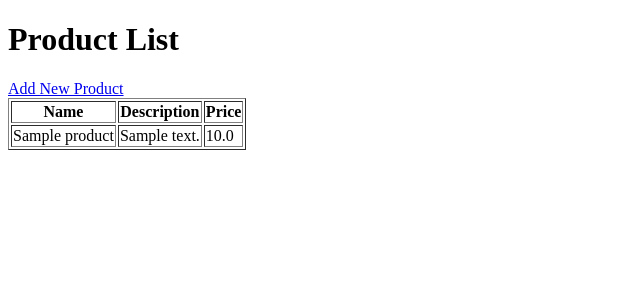
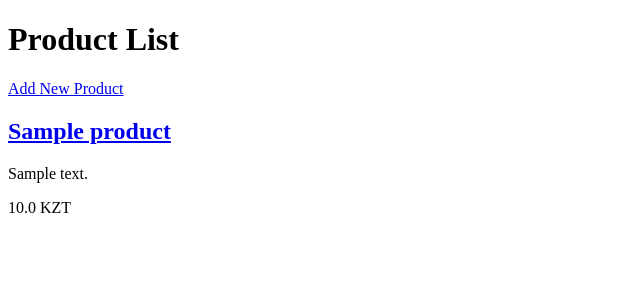
Before and after one commit to Summum-rambora/Militan_Shop, a Spring Boot app: page / in a window 1280 px wide. Shown: the top 300 px of the page, without its empty margins (0-640 px from the left). Run offline with Spring Boot 4, Linux system fonts and the light colour scheme; tables that the repository leaves empty hold one stand-in row (values such as "Sample post").

Commit message:
Add files via upload

```diff
--- a/src/main/java/com/example/militanshop/controllers/ProductController.java
+++ b/src/main/java/com/example/militanshop/controllers/ProductController.java
@@ -7,6 +7,7 @@ import org.springframework.beans.factory.annotation.Autowired;
 import org.springframework.stereotype.Controller;
 import org.springframework.ui.Model;
 import org.springframework.web.bind.annotation.GetMapping;
+import org.springframework.web.bind.annotation.PathVariable;
 import org.springframework.web.bind.annotation.PostMapping;
 
 @Controller
@@ -37,4 +38,13 @@ public class ProductController {
     }
 
 
+
+    @GetMapping("/product/{id}")
+    public String viewProductPage(Model model, @PathVariable Long id) {
+        Product product = productService.findProductById(id);
+        model.addAttribute("product", product);
+        return "productPage";
+    }
+
+
 }
--- a/src/main/java/com/example/militanshop/services/ProductService.java
+++ b/src/main/java/com/example/militanshop/services/ProductService.java
@@ -27,4 +27,9 @@ public class ProductService {
     }
 
 
+    public Product findProductById(Long id) {
+        return productRepository.findById(id).orElse(null);
+    }
+
+
 }
--- a/src/main/resources/templates/main.html
+++ b/src/main/resources/templates/main.html
@@ -7,17 +7,14 @@
 <body>
 <h1>Product List</h1>
 <a href="/addProduct">Add New Product</a>
-<table border="1">
-  <tr>
-    <th>Name</th>
-    <th>Description</th>
-    <th>Price</th>
-  </tr>
-  <tr th:each="product : ${products}">
-    <td th:text="${product.name}">Product Name</td>
-    <td th:text="${product.description}">Product Description</td>
-    <td th:text="${product.price}">Product Price</td>
-  </tr>
-</table>
+
+<div class="product-container">
+  <div class="product-card" th:each="product : ${products}">
+    <h2><a th:href="@{/product/{id}(id=${product.id})}" th:text="${product.name}">Product Name</a></h2>
+    <p th:text="${product.description}">Product Description</p>
+    <p th:text="${product.price} + ' KZT'">Product Price</p>
+  </div>
+</div>
+
 </body>
 </html>
```
Also changed, not shown: src/main/resources/templates/productPage.html (added, +11 -0 lines), 4 other files.
